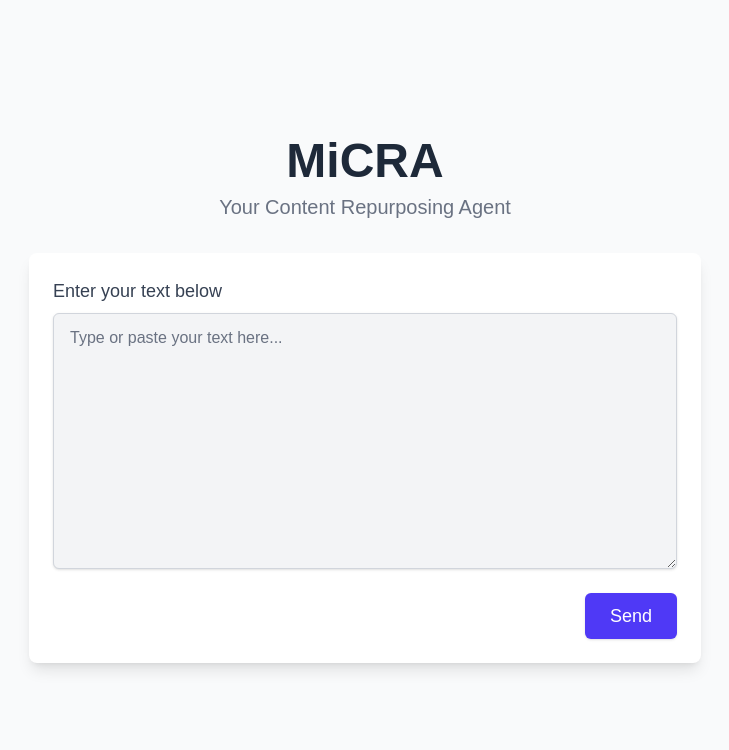
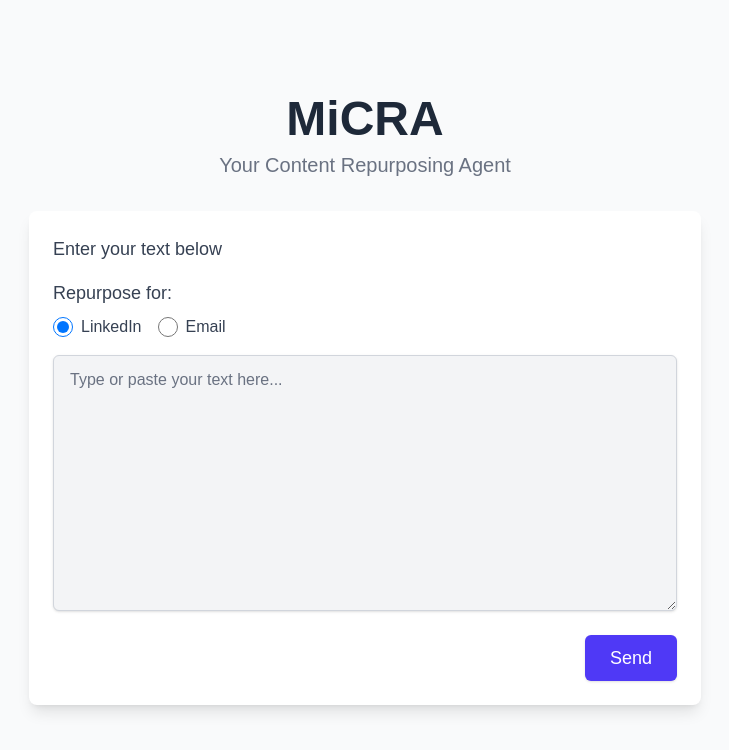
Before and after one commit to mcronin4/MiCRA, a Next.js app in the folder frontend/: page / in a window 1280 px wide. Shown: the top 750 px of the page, without its empty margins (275-1004 px from the left). Built offline with nearby package versions, Linux system fonts and the light colour scheme.

Commit message:
basic skeleton

```diff
--- a/frontend/src/app/page.tsx
+++ b/frontend/src/app/page.tsx
@@ -4,9 +4,10 @@ import { useState } from 'react';
 
 export default function Home() {
   const [text, setText] = useState('');
+  const [platform, setPlatform] = useState('linkedin');
 
   const handleSend = () => {
-    console.log('Sending text:', text);
+    console.log('Sending text:', text, 'for platform:', platform);
     // Add your send logic here
   };
 
@@ -26,6 +27,31 @@ export default function Home() {
           <label htmlFor="text-input" className="block text-lg font-medium text-gray-700 dark:text-gray-300 mb-2">
             Enter your text below
           </label>
+          <div className="mt-4 mb-4">
+            <span className="block text-lg font-medium text-gray-700 dark:text-gray-300 mb-2">Repurpose for:</span>
+            <div className="flex items-center space-x-4">
+              <label className="flex items-center">
+                <input
+                  type="radio"
+                  value="linkedin"
+                  checked={platform === 'linkedin'}
+                  onChange={(e) => setPlatform(e.target.value)}
+                  className="form-radio h-5 w-5 text-indigo-600"
+                />
+                <span className="ml-2 text-gray-700 dark:text-gray-300">LinkedIn</span>
+              </label>
+              <label className="flex items-center">
+                <input
+                  type="radio"
+                  value="email"
+                  checked={platform === 'email'}
+                  onChange={(e) => setPlatform(e.target.value)}
+                  className="form-radio h-5 w-5 text-indigo-600"
+                />
+                <span className="ml-2 text-gray-700 dark:text-gray-300">Email</span>
+              </label>
+            </div>
+          </div>
           <textarea
             id="text-input"
             className="mt-1 block w-full h-64 px-4 py-3 bg-gray-100 dark:bg-gray-700 border border-gray-300 dark:border-gray-600 rounded-md shadow-sm focus:outline-none focus:ring-indigo-500 focus:border-indigo-500 text-base text-gray-900 dark:text-white placeholder-gray-500 dark:placeholder-gray-400"
```
